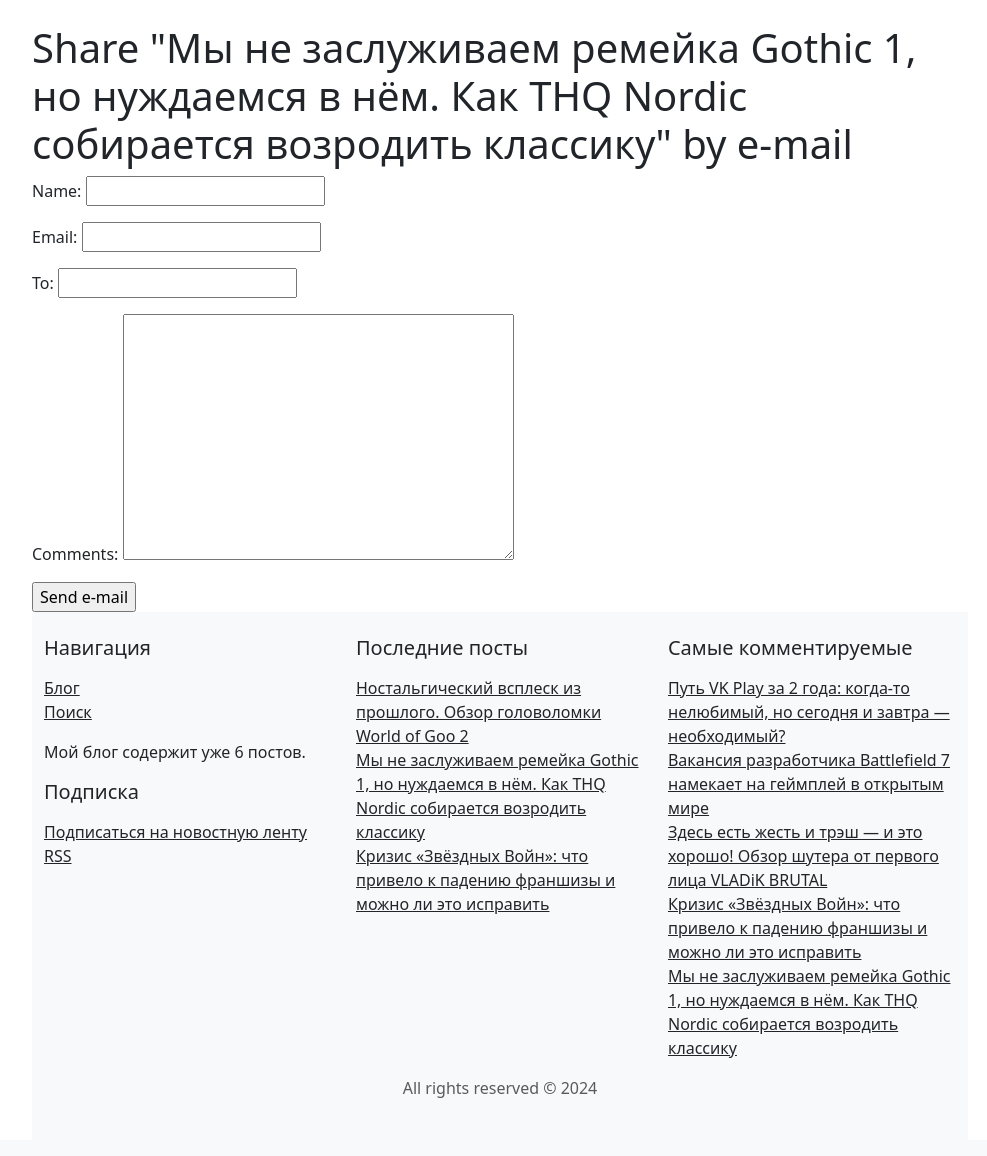
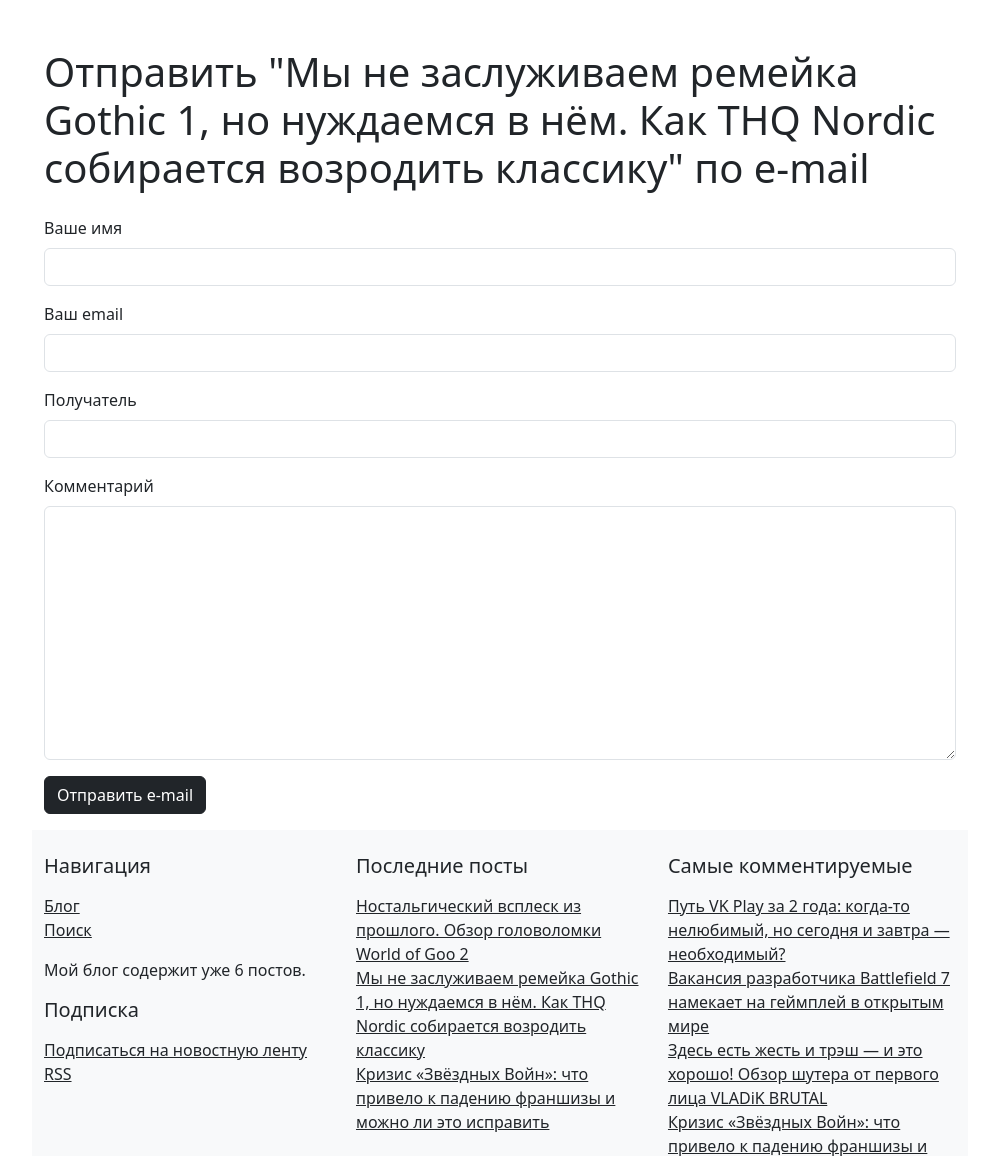
Before and after one commit to PlatonovSerg/django_proj, a Django app: page /blog/9/share/ in a window 1280 px wide. Shown: the part 70-1226 px from the top of the page, without its empty margins (140-1127 px from the left). Before the commit the page ends 1168 px from the top, so only its background shows below. Run offline with Django 5.2, Linux system fonts and the light colour scheme; data comes from the database, SQL or seed files in the repository; data that the repository does not hold is empty.

Commit message:
update css

```diff
--- a/mysite/blog/templates/blog/base.html
+++ b/mysite/blog/templates/blog/base.html
@@ -17,6 +17,7 @@
         {% endblock content %}
     </div>
     {% include "./post/includes/footer.html" %}
+</div>
 </body>
 
 </html>
--- a/mysite/blog/templates/blog/post/includes/comment_form.html
+++ b/mysite/blog/templates/blog/post/includes/comment_form.html
@@ -15,5 +15,5 @@
         <div class="text-muted">Ваш комментарий:</div>
         {{ form.body|add_class:"form-control" }}
     </div>
-    <button type="submit" class="btn btn-primary">Добавить комментарий</button>
+    <button type="submit" class="btn btn-dark">Добавить комментарий</button>
 </form>
--- a/mysite/blog/templates/blog/post/includes/post_card.html
+++ b/mysite/blog/templates/blog/post/includes/post_card.html
@@ -27,8 +27,8 @@
                 {{ total_comments }}</a>
                 {% endwith %}
             </p>
-            <p class="card-text mb-auto">
-                {{post.body|markdown|truncatewords:30}}
+            <p class="card-text mb-2m">
+                {{post.body|markdown|truncatewords_html:20}}
             </p>
         </div>
     </div>
--- a/mysite/blog/templates/blog/post/list.html
+++ b/mysite/blog/templates/blog/post/list.html
@@ -1,6 +1,6 @@
 {% extends "blog/base.html" %}
 {% load blog_tags %}
-{% block title %}Дневник разработчика{% endblock title %}
+{% block title %}Список постов{% endblock title %}
 
 {% block content %}
 <div class="container mt-6 col-md-12">
--- a/mysite/blog/templates/blog/post/share.html
+++ b/mysite/blog/templates/blog/post/share.html
@@ -1,15 +1,37 @@
 {% extends "blog/base.html" %}
+{% load form_tags %}
+{% block title %}Поделиться постом{% endblock %}
 
-{% block title %}Share a post{% endblock %}
-{% block content %} {% if sent %}
-<h1>E-mail successfully sent</h1> <p>
-{{ post.title }}" was successfully sent
-to {{ form.cleaned_data.to }}.
-</p>
-{% else %}
-<h1>Share "{{ post.title }}" by e-mail</h1> <form method="post">
-{{ form.as_p }}
-{% csrf_token %}
-<input type="submit" value="Send e-mail">
-</form>
-{% endif %} {% endblock %}
+{% block content %}
+<div class="container mt-5 mb-3">
+    {% if sent %}
+        <div class="alert alert-success" role="alert">
+            <h1 class="alert-heading">E-mail успешно отправлен!</h1>
+            <p>Пост "{{ post.title }}" был успешно отправлен на адрес {{ form.cleaned_data.to }}.</p>
+        </div>
+        <a href="{% url 'blog:post_detail' post.slug %}" class="btn btn-primary mt-3">Вернуться к посту</a>
+    {% else %}
+        <h1>Отправить "{{ post.title }}" по e-mail</h1>
+        <form method="post" class="mt-4">
+            {% csrf_token %}
+            <div class="mb-3">
+                <label for="id_name" class="form-label">Ваше имя</label>
+                {{ form.name|add_class:"form-control" }}
+            </div>
+            <div class="mb-3">
+                <label for="id_email" class="form-label">Ваш email</label>
+                {{ form.email|add_class:"form-control" }}
+            </div>
+            <div class="mb-3">
+                <label for="id_to" class="form-label">Получатель</label>
+                {{ form.to|add_class:"form-control" }}
+            </div>
+            <div class="mb-3">
+                <label for="id_to" class="form-label">Комментарий</label>
+                {{ form.comments|add_class:"form-control" }}
+            </div>
+            <button type="submit" class="btn btn-dark">Отправить e-mail</button>
+        </form>
+    {% endif %}
+</div>
+{% endblock %}
```
